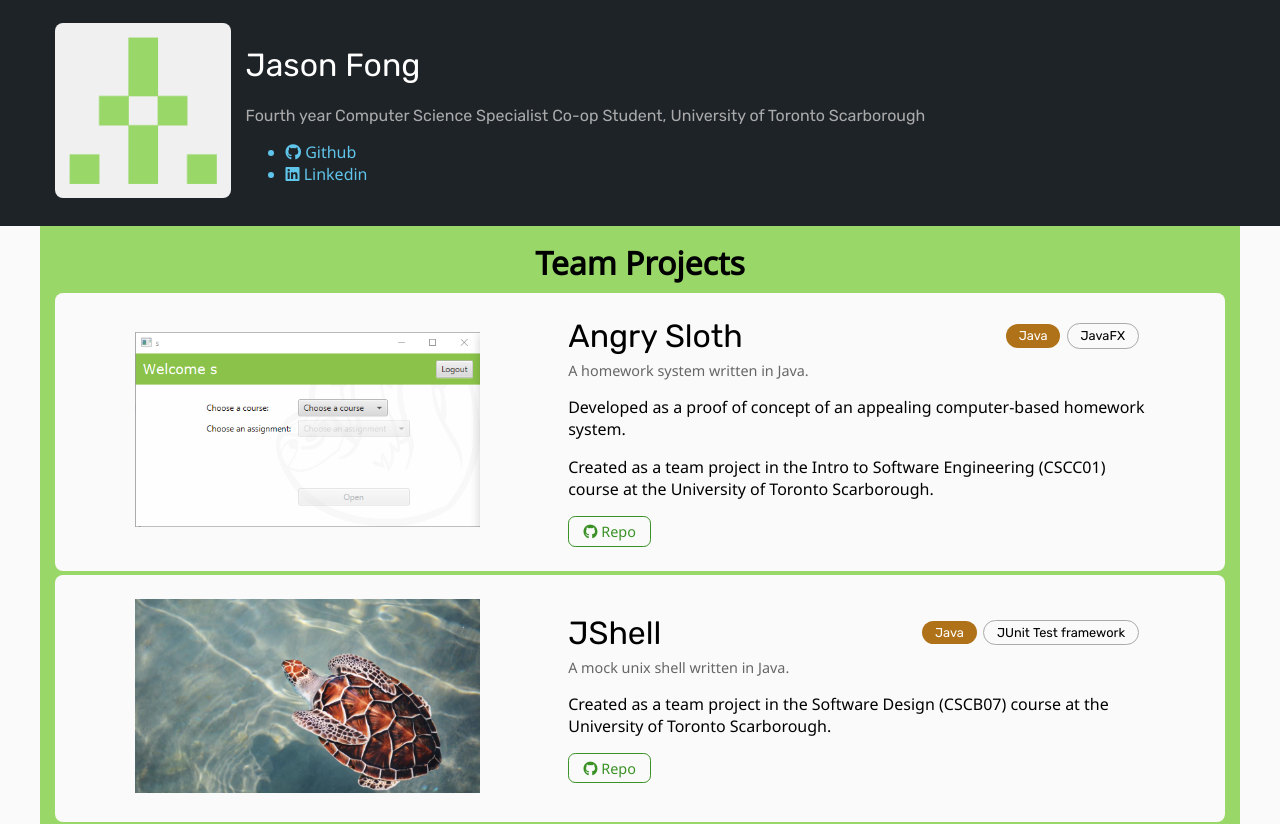
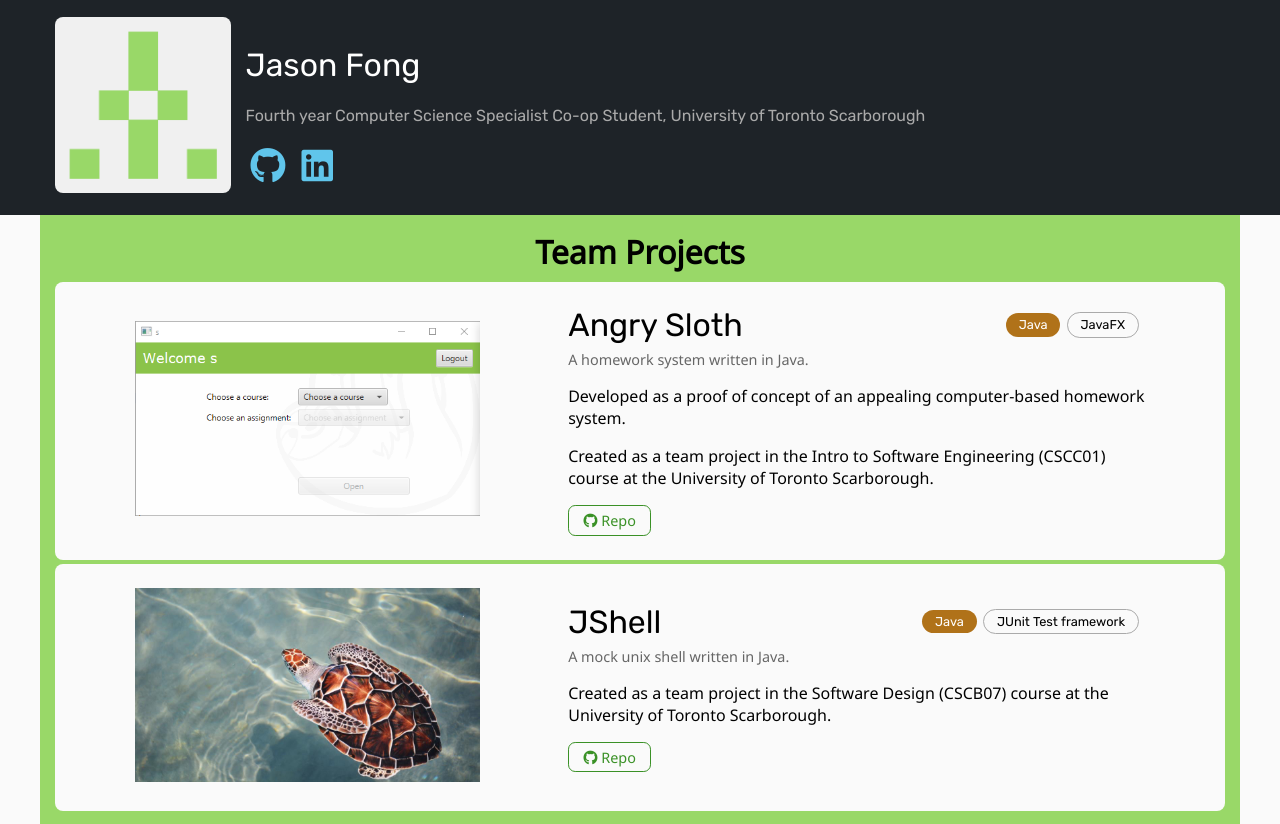
Before and after one commit to jfong701/jfong701.github.io, a plain HTML site: page index.html in a window 1280 px wide. Shown: the top 824 px of the page. Drawn offline with Linux system fonts and the light colour scheme.

Commit message:
changed header links to icons

```diff
--- a/index.html
+++ b/index.html
@@ -41,13 +41,8 @@
 			<div class="header-content-box">
 				<h1 class="name-header">Jason Fong</h1>
 				<p class="name-subtitle">Fourth year Computer Science Specialist Co-op Student, University of Toronto Scarborough</p>
-				<ul>
-					<li class="header-link-li"><a href="https://www.github.com/jfong701" class="header-link"><i class="fab fa-github"></i>
-							Github</a></li>
-					<li class="header-link-li"><a href="https://www.linkedin.com/in/jason-fong-722b46105/" class="header-link"><i
-							 class="fab fa-linkedin"></i>
-							Linkedin</li></a>
-				</ul>
+				<a href="https://www.github.com/jfong701" class="header-link"><i class="fab fa-fw fa-github"></i></a>
+				<a href="https://www.linkedin.com/in/jason-fong-722b46105/" class="header-link"><i class="fab fa-fw fa-linkedin"></i></a>
 			</div>
 		</div>
 	</header>
--- a/style/index-style.css
+++ b/style/index-style.css
@@ -76,6 +76,7 @@ body {
 	color: #60c5eb;
 	text-decoration: none;
 	transition: 0.3s;
+	font-size: 2.25em;
 }
 
 .header-link:hover {
```
